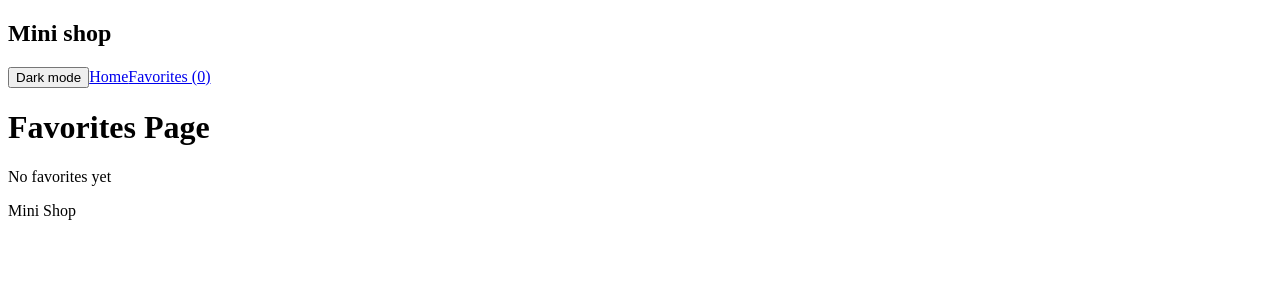
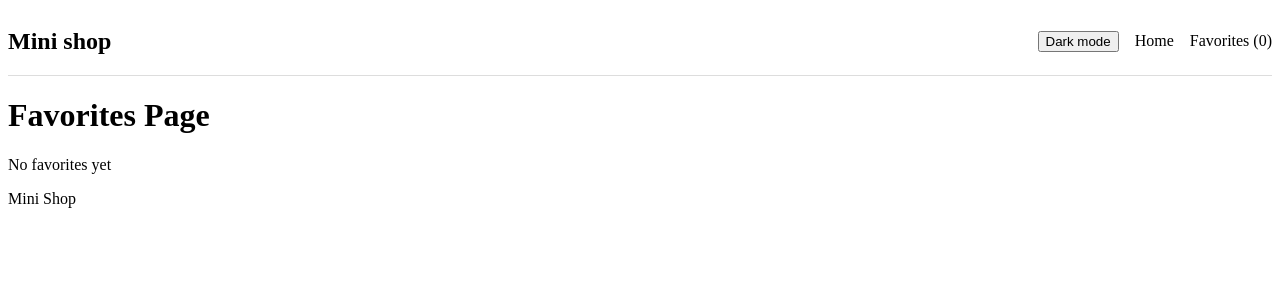
Before and after one commit to yitzhakrubin16-spec/mini-shop, a React (Vite) app: page /favorites in a window 1280 px wide. Shown: the top 300 px of the page. Built offline with nearby package versions, Linux system fonts and the light colour scheme.

Commit message:
Add header and search styling

```diff
--- a/src/App.css
+++ b/src/App.css
@@ -16,3 +16,33 @@
     grid-template-columns: repeat(auto-fit, minmax(220px, 1fr));
     gap: 20px;
 }
+
+.main-header{
+    display: flex;
+    justify-content: space-between;
+    align-items: center;
+    padding: 16px 24 px;
+    border-bottom: 1px solid #ddd;
+}
+
+.main-nav{
+    display: flex;
+    align-items: center;
+    gap: 16px;
+}
+
+.main-nav a {
+    text-decoration: none;
+    color: inherit;
+}
+
+.search-input{
+    width: 100%;
+    max-width: 400px;
+    padding: 10px 12px;
+    margin: 16px 0 24px;
+    border: 1px solid #ccc;
+    border-radius: 6px;
+    font-size: 16px;
+    box-sizing: border-box;
+}
--- a/src/components/Header.tsx
+++ b/src/components/Header.tsx
@@ -6,9 +6,9 @@ function Header() {
   const { favorites } = useFavoritesStore()
 
   return (
-    <header>
+    <header className="main-header">
         <h2>Mini shop</h2>
-        <nav>
+        <nav className="main-nav">
           <ThemeToggle />
           <Link to="/">Home</Link>
           <Link to="/favorites">Favorites ({favorites.length})</Link>
--- a/src/components/SearchBar.tsx
+++ b/src/components/SearchBar.tsx
@@ -14,6 +14,7 @@ function SearchBar({ search, setSearch }: SearchBarProps) {
     }, [])
     return (
       <input
+          className="search-input"
           ref={inputRef}
           type="text"
           placeholder="Search products..."
```
